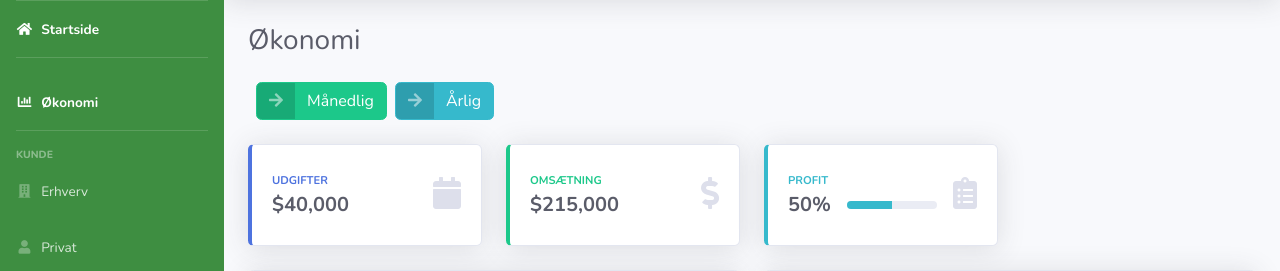
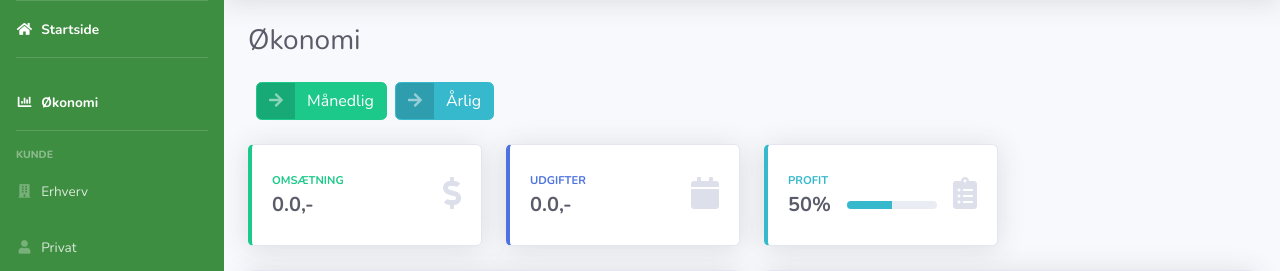
Before and after one commit to SebRC/RexKyoo, a Spring Boot app: page /admin/economy in a window 1280 px wide. Shown: the part 70-341 px from the top of the page. Run offline with Spring Boot 4, Linux system fonts and the light colour scheme; data that the repository does not hold is empty; some libraries are stand-ins or nearby versions.

Commit message:
Show income and expenses for entire company on economy page

```diff
--- a/src/main/java/project/rexkyoo/Controllers/DashboardController.java
+++ b/src/main/java/project/rexkyoo/Controllers/DashboardController.java
@@ -6,15 +6,12 @@ import org.springframework.ui.Model;
 import org.springframework.web.bind.annotation.*;
 import project.rexkyoo.Ambassador.Models.AmbassadorModel;
 import project.rexkyoo.Ambassador.Services.AmbassadorService;
-import project.rexkyoo.Assignment.Model.AssignmentModel;
 import project.rexkyoo.Assignment.Model.EconomyModel;
 import project.rexkyoo.Assignment.Service.AssignmentService;
 import project.rexkyoo.CleaningInspector.Models.CleaningInspectorModel;
 import project.rexkyoo.CleaningInspector.Services.CleaningInspectorService;
 import project.rexkyoo.Customer.Model.CustomerModel;
 import project.rexkyoo.Customer.Service.CustomerService;
-import project.rexkyoo.CustomerPaymentDate.Model.CustomerPaymentDateModel;
-import project.rexkyoo.CustomerPaymentDate.Service.CustomerPaymentDateService;
 
 import java.util.List;
 
@@ -44,11 +41,11 @@ public class DashboardController
         EconomyModel privateCustomersEconomy = assignmentService.getEconomyBasedOnCustomerType("private");
         EconomyModel businessCustomersEconomy = assignmentService.getEconomyBasedOnCustomerType("business");
 
+        model.addAttribute("amountOfPrivateCustomers", amountOfPrivateCustomers);
+        model.addAttribute("amountOfBusinessCustomers", amountOfBusinessCustomers);
+
         model.addAttribute("privateCustomersEconomy", privateCustomersEconomy);
         model.addAttribute("businessCustomersEconomy", businessCustomersEconomy);
-
-        model.addAttribute("amountOfPrivateCustomers", amountOfPrivateCustomers);
-        model.addAttribute("amountOfBusinessCustomers", amountOfBusinessCustomers);
 
         return "dashboard/home";
     }
@@ -61,11 +58,15 @@ public class DashboardController
         List<CleaningInspectorModel> cleaningInspectors = cleaningInspectorService.getAll();
         List<CustomerModel> assignments = customerService.getAll();
 
+        EconomyModel entireCompanyEconomy = assignmentService.getEconoymForEntireCompany();
+
         model.addAttribute("customers", customers);
         model.addAttribute("ambassadors", ambassadors);
         model.addAttribute("cleaningInspectors", cleaningInspectors);
         model.addAttribute("assignments", assignments);
 
+        model.addAttribute("entireCompanyEconomy", entireCompanyEconomy);
+
 
         return "dashboard/economy";
     }
--- a/src/main/resources/templates/dashboard/economy.html
+++ b/src/main/resources/templates/dashboard/economy.html
@@ -67,14 +67,32 @@
                 </div>
 
                 <div class="row">
-                    <!-- Earnings (Monthly) Card Example -->
+
+                    <!-- Income -->
+                    <div class="col-xl-3 col-md-8 mb-4">
+                        <div class="card border-left-success shadow h-100 py-2">
+                            <div class="card-body">
+                                <div class="row no-gutters align-items-center">
+                                    <div class="col mr-2">
+                                        <div class="text-xs font-weight-bold text-success text-uppercase mb-1">Omsætning</div>
+                                        <div class="h5 mb-0 font-weight-bold text-gray-800" th:text="${entireCompanyEconomy.income} + ',-'"></div>
+                                    </div>
+                                    <div class="col-auto">
+                                        <i class="fas fa-dollar-sign fa-2x text-gray-300"></i>
+                                    </div>
+                                </div>
+                            </div>
+                        </div>
+                    </div>
+
+                    <!-- Expenses -->
                     <div class="col-xl-3 col-md-8 mb-4">
                         <div class="card border-left-primary shadow h-100 py-2">
                             <div class="card-body">
                                 <div class="row no-gutters align-items-center">
                                     <div class="col mr-2">
                                         <div class="text-xs font-weight-bold text-primary text-uppercase mb-1">Udgifter</div>
-                                        <div class="h5 mb-0 font-weight-bold text-gray-800">$40,000</div>
+                                        <div class="h5 mb-0 font-weight-bold text-gray-800" th:text="${entireCompanyEconomy.expenses} + ',-'"></div>
                                     </div>
                                     <div class="col-auto">
                                         <i class="fas fa-calendar fa-2x text-gray-300"></i>
@@ -84,24 +102,7 @@
                         </div>
                     </div>
 
-                    <!-- Earnings (Monthly) Card Example -->
-                    <div class="col-xl-3 col-md-8 mb-4">
-                        <div class="card border-left-success shadow h-100 py-2">
-                            <div class="card-body">
-                                <div class="row no-gutters align-items-center">
-                                    <div class="col mr-2">
-                                        <div class="text-xs font-weight-bold text-success text-uppercase mb-1">Omsætning</div>
-                                        <div class="h5 mb-0 font-weight-bold text-gray-800">$215,000</div>
-                                    </div>
-                                    <div class="col-auto">
-                                        <i class="fas fa-dollar-sign fa-2x text-gray-300"></i>
-                                    </div>
-                                </div>
-                            </div>
-                        </div>
-                    </div>
-
-                    <!-- Earnings (Monthly) Card Example -->
+                    <!-- Profit -->
                     <div class="col-xl-3 col-md-8 mb-4">
                         <div class="card border-left-info shadow h-100 py-2">
                             <div class="card-body">
```
